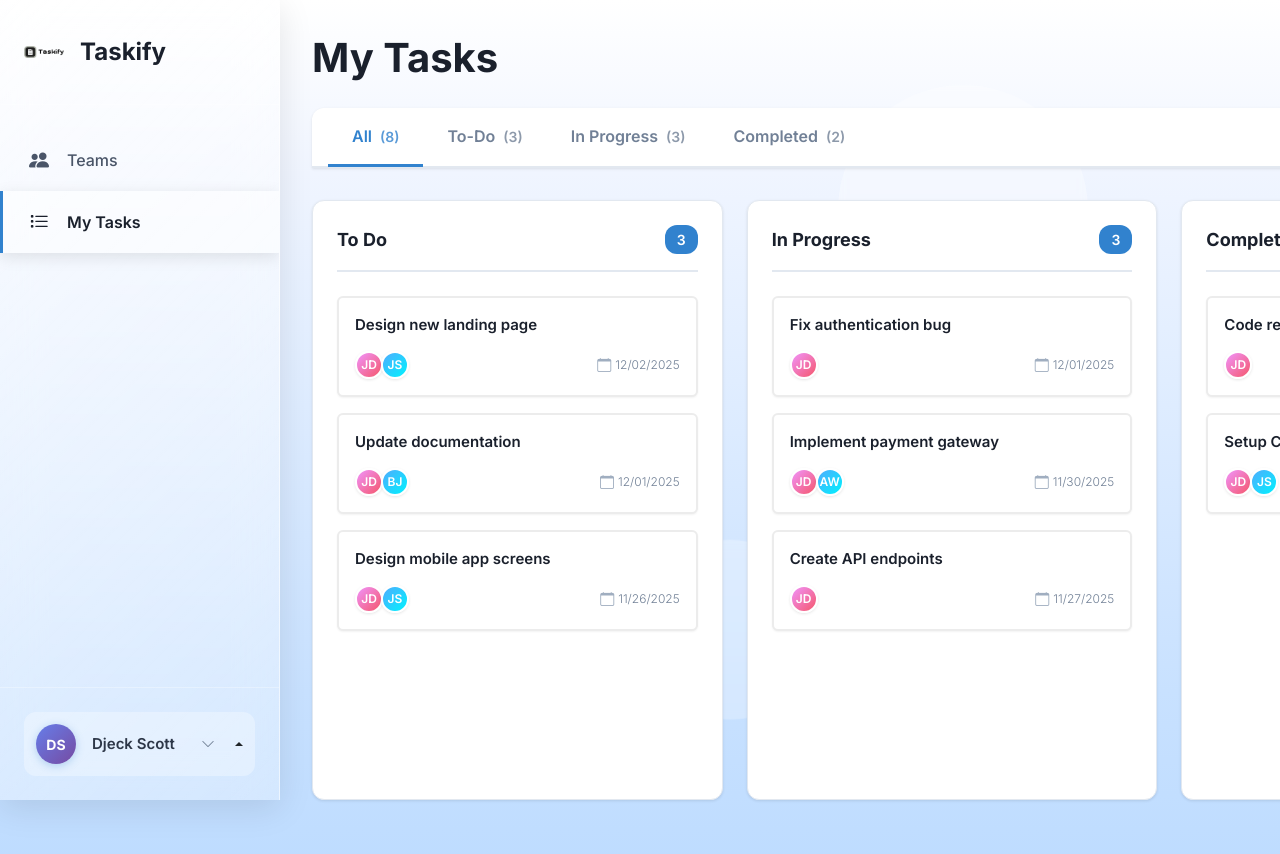
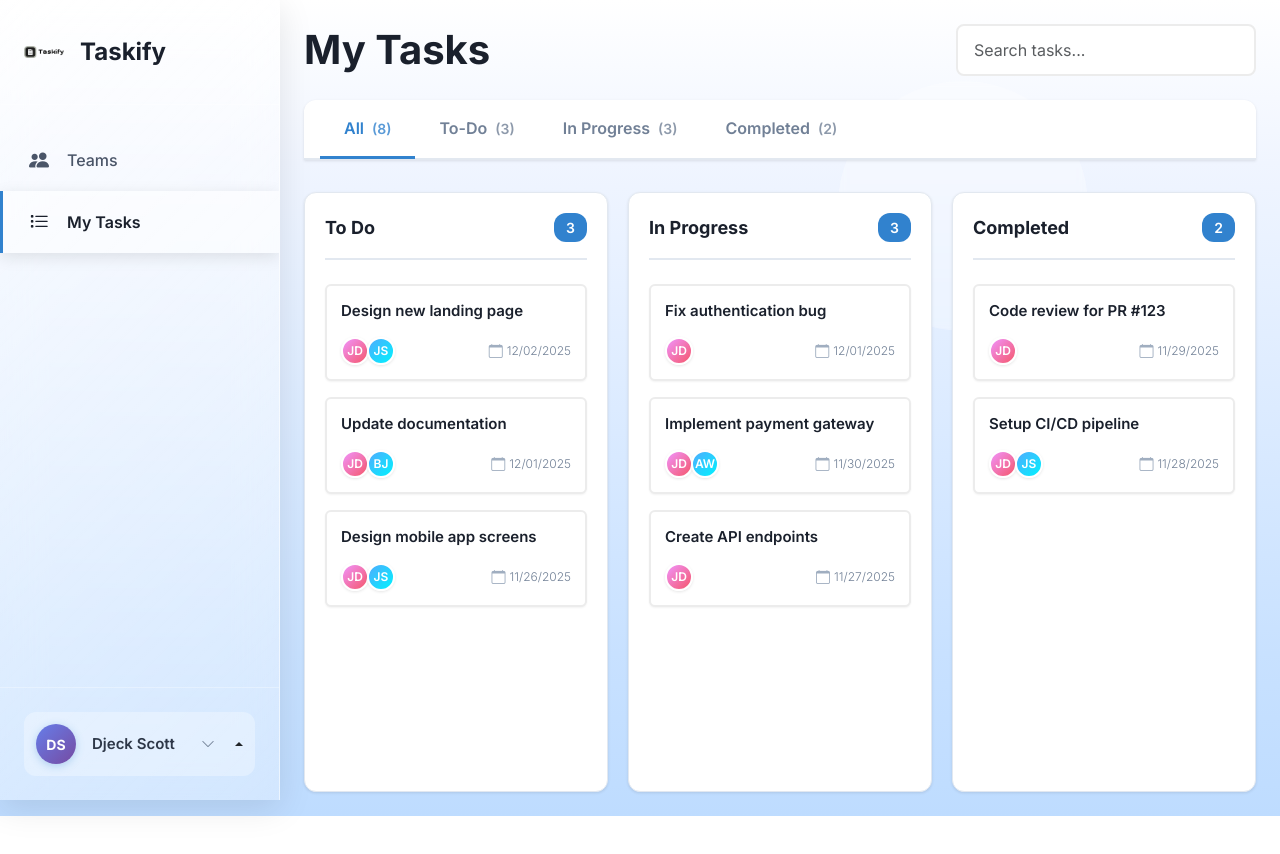
Before and after one commit to adawev/Taskify, a React (Vite) app: page /dashboard/my-tasks in a window 1280 px wide. Shown: the top 854 px of the page. After the commit the page ends 816 px from the top, so only its background shows below. Built offline with nearby package versions, Linux system fonts and the light colour scheme.

Commit message:
width of content side

```diff
--- a/src/components/Layout/DashboardLayout.scss
+++ b/src/components/Layout/DashboardLayout.scss
@@ -44,7 +44,6 @@
         overflow-y: auto;
         overflow-x: hidden;
         position: relative;
-        width: calc(100vw - 280px);
         max-width: calc(100vw - 280px);
         z-index: 1;
         box-sizing: border-box;
--- a/src/components/TaskCard/TaskCard.scss
+++ b/src/components/TaskCard/TaskCard.scss
@@ -18,7 +18,7 @@
     }
 
     .card-body {
-        padding: 1rem;
+        padding: 0.875rem;
     }
 
     .task-title {
--- a/src/pages/MyTasksPage.jsx
+++ b/src/pages/MyTasksPage.jsx
@@ -1,6 +1,6 @@
 import React, { useState } from 'react';
 import { useSelector } from 'react-redux';
-import { Container, Form, InputGroup, Nav } from 'react-bootstrap';
+import { Form, InputGroup, Nav } from 'react-bootstrap';
 import TaskCard from '../components/TaskCard/TaskCard';
 import AddTaskModal from '../components/Modals/AddTaskModal';
 import './TeamPage.scss';
@@ -138,8 +138,7 @@ const MyTasksPage = () => {
 
     return (
         <div className="team-page">
-            <Container fluid>
-                <div className="team-header">
+            <div className="team-header">
                     <h1 className="team-title">My Tasks</h1>
                     <div className="team-actions">
                         <InputGroup className="search-input">
@@ -261,7 +260,6 @@ const MyTasksPage = () => {
                         </div>
                     </div>
                 </div>
-            </Container>
 
             <AddTaskModal
                 show={showAddTaskModal}
--- a/src/pages/TeamPage.jsx
+++ b/src/pages/TeamPage.jsx
@@ -1,7 +1,7 @@
 import React, { useState, useEffect } from 'react';
 import { useSelector, useDispatch } from 'react-redux';
 import { useParams, useNavigate } from 'react-router-dom';
-import { Container, Button, Form, InputGroup, Nav } from 'react-bootstrap';
+import { Button, Form, InputGroup, Nav } from 'react-bootstrap';
 import { toast } from 'sonner';
 import TaskCard from '../components/TaskCard/TaskCard';
 import AddTaskModal from '../components/Modals/AddTaskModal';
@@ -161,8 +161,7 @@ const TeamPage = () => {
 
     return (
         <div className="team-page">
-            <Container fluid>
-                <div className="team-header">
+            <div className="team-header">
                     <h1 className="team-title">{team.name}</h1>
                     <div className="team-actions">
                         <InputGroup className="search-input">
@@ -291,7 +290,6 @@ const TeamPage = () => {
                         </div>
                     </div>
                 </div>
-            </Container>
 
             <AddTaskModal
                 show={showAddTaskModal}
--- a/src/pages/TeamPage.scss
+++ b/src/pages/TeamPage.scss
@@ -1,7 +1,8 @@
 .team-page {
     min-height: 100vh;
-    padding: 2rem;
-    max-width: 100%;
+    padding: 1.5rem;
+    max-width: 1400px;
+    margin: 0 auto;
     box-sizing: border-box;
 
     .team-header {
@@ -93,8 +94,8 @@
 
     .kanban-board {
         display: grid;
-        grid-template-columns: repeat(3, 1fr);
-        gap: 1.5rem;
+        grid-template-columns: repeat(3, minmax(280px, 1fr));
+        gap: 1.25rem;
         min-height: 600px;
         max-width: 100%;
         box-sizing: border-box;
@@ -102,11 +103,12 @@
         .kanban-column {
             background: white;
             border-radius: 12px;
-            padding: 1.5rem;
+            padding: 1.25rem;
             border: 1px solid #e2e8f0;
             box-shadow: 0 1px 3px rgba(0, 0, 0, 0.1);
             transition: all 0.2s ease;
             overflow: hidden;
+            min-width: 0;
 
             &:hover {
                 box-shadow: 0 4px 12px rgba(0, 0, 0, 0.1);
--- a/src/pages/TeamsPage.jsx
+++ b/src/pages/TeamsPage.jsx
@@ -1,7 +1,7 @@
 import React, { useState, useEffect } from 'react';
 import { useSelector, useDispatch } from 'react-redux';
 import { useNavigate } from 'react-router-dom';
-import { Container, Row, Col, Button, Form, InputGroup, Card } from 'react-bootstrap';
+import { Row, Col, Button, Form, InputGroup, Card } from 'react-bootstrap';
 import { toast } from 'sonner';
 import CreateTeamModal from '../components/Modals/CreateTeamModal';
 import './TeamsPage.scss';
@@ -90,8 +90,7 @@ const TeamsPage = () => {
 
     return (
         <div className="teams-page">
-            <Container fluid>
-                <div className="teams-header">
+            <div className="teams-header">
                     <h1 className="teams-title">My Teams</h1>
                     <div className="teams-actions">
                         <InputGroup className="search-input">
@@ -167,7 +166,6 @@ const TeamsPage = () => {
                         <p>No teams found. Create your first team to get started!</p>
                     </div>
                 )}
-            </Container>
 
             <CreateTeamModal
                 show={showCreateModal}
--- a/src/pages/TeamsPage.scss
+++ b/src/pages/TeamsPage.scss
@@ -1,7 +1,8 @@
 .teams-page {
     min-height: 100vh;
-    padding: 2rem;
-    max-width: 100%;
+    padding: 1.5rem;
+    max-width: 1200px;
+    margin: 0 auto;
     box-sizing: border-box;
 
     .teams-header {
```
